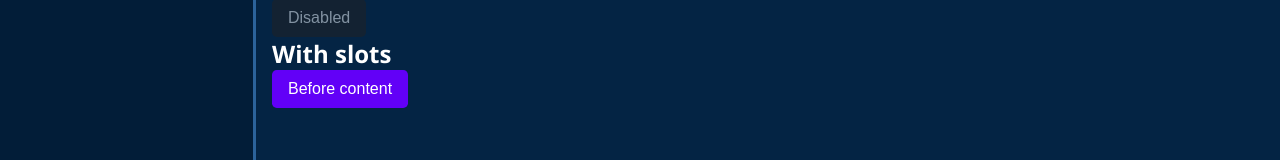
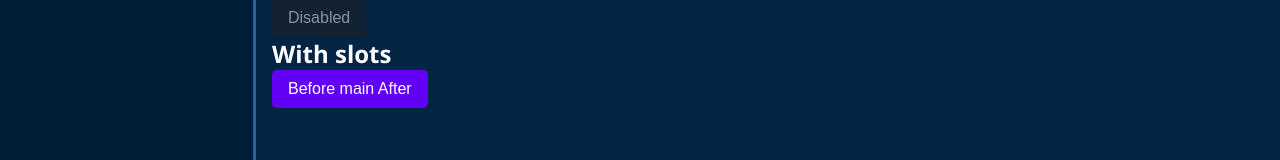
Before and after one commit to volodinSergey/my-ui-dashboard, a Vue app: page / in a window 1280 px wide. Shown: the part 286-446 px from the top of the page. Built offline with nearby package versions, Linux system fonts and the light colour scheme.

Commit message:
[ui-kit: button component]: added an example of button slots

```diff
--- a/src/pages/Button.page.vue
+++ b/src/pages/Button.page.vue
@@ -19,10 +19,10 @@
     <UButton disabled> Disabled </UButton>
 
     <h2>With slots</h2>
-
     <UButton>
-      <template #before> </template>
-      Before content
+      <template #before> Before</template>
+      main
+      <template #after> After</template>
     </UButton>
   </section>
 </template>
```
